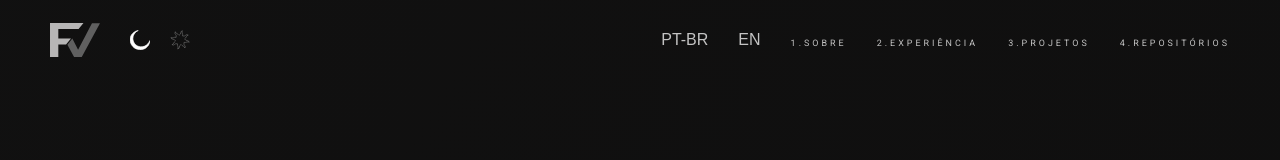
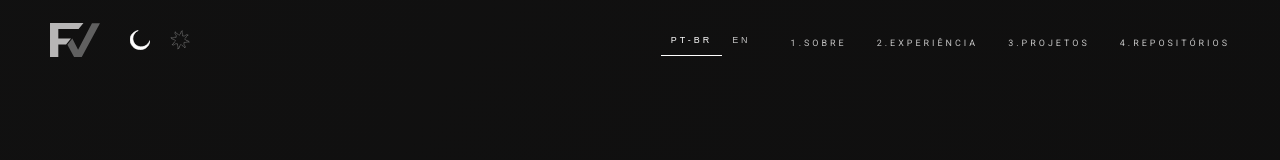
Before and after one commit to vosgale/fernando-vosgale-wbsite, a React (Vite) app: page / in a window 1280 px wide. Shown: the top 160 px of the page. Built offline with nearby package versions, Linux system fonts and the light colour scheme.

Commit message:
menu adjustments

```diff
--- a/src/Components/Topbar/Topbar.tsx
+++ b/src/Components/Topbar/Topbar.tsx
@@ -1,6 +1,8 @@
 import {
   DesktopMenu,
   IconContainer,
+  LanguageButton,
+  LanguageContainer,
   MobileMenu,
   ThemeButton,
   TopbarContainer,
@@ -12,7 +14,7 @@ import IMAGES from "../../Images";
 import useScrollDirection from "../../hooks/useScrollDirection";
 import { DarkIcon } from "../../Images/dark-icon";
 import { LightIcon } from "../../Images/light-icon";
-import { i18n } from '../../i18n';
+import { i18n } from "../../i18n";
 
 export const Topbar = ({
   setTheme,
@@ -46,6 +48,8 @@ export const Topbar = ({
     },
   };
 
+  const [language, setLanguage] = useState(i18n.language);
+
   return (
     <>
       <TopbarContainer
@@ -69,6 +73,7 @@ export const Topbar = ({
             transition={{ type: "tween", duration: 2 }}
             src={IMAGES.logo}
           />
+
           <div className="themeContainer">
             <ThemeButton
               active={theme === "dark"}
@@ -83,6 +88,7 @@ export const Topbar = ({
               <LightIcon />
             </ThemeButton>
           </div>
+
           <Hamburger
             toggle={() => setMobileMenuOpen(!mobileMenuOpen)}
             toggled={mobileMenuOpen}
@@ -92,8 +98,26 @@ export const Topbar = ({
         </IconContainer>
 
         <DesktopMenu>
-          <button onClick={()=> i18n.changeLanguage('ptBR')}>PT-BR</button>
-          <button onClick={()=> i18n.changeLanguage('en')}>EN</button>
+        <LanguageContainer>
+            <LanguageButton
+              active={language === "ptBR"}
+              onClick={() => {
+                i18n.changeLanguage("ptBR");
+                setLanguage("ptBR");
+              }}
+            >
+              PT-BR
+            </LanguageButton>
+            <LanguageButton
+              active={language === "en"}
+              onClick={() => {
+                i18n.changeLanguage("en");
+                setLanguage("en");
+              }}
+            >
+              EN
+            </LanguageButton>
+          </LanguageContainer>
           {menu.map((item, index) => (
             <motion.li
               key={item}
@@ -114,6 +138,7 @@ export const Topbar = ({
       </TopbarContainer>
       <MobileMenu>
         <AnimatePresence>
+
           {mobileMenuOpen && (
             <motion.ul
               initial={{
@@ -129,8 +154,8 @@ export const Topbar = ({
               className="menu-container"
             >
               <>
-              <button onClick={()=> i18n.changeLanguage('ptBR')}>PT-BR</button>
-          <button onClick={()=> i18n.changeLanguage('en')}>EN</button>
+
+
                 {menu.map((item) => (
                   <motion.li
                     key={item}
@@ -151,16 +176,42 @@ export const Topbar = ({
                     <a>{item}</a>
                   </motion.li>
                 ))}
+                  <LanguageContainer>
+            <LanguageButton
+              active={language === "ptBR"}
+              onClick={() => {
+                i18n.changeLanguage("ptBR");
+                setLanguage("ptBR");
+              }}
+            >
+              PT-BR
+            </LanguageButton>
+            <LanguageButton
+              active={language === "en"}
+              onClick={() => {
+                i18n.changeLanguage("en");
+                setLanguage("en");
+              }}
+            >
+              EN
+            </LanguageButton>
+          </LanguageContainer>
                 <div className="themeContainer">
                   <ThemeButton
                     active={theme === "dark"}
-                    onClick={() =>  {setTheme("dark"); setMobileMenuOpen(false)}}
+                    onClick={() => {
+                      setTheme("dark");
+                      setMobileMenuOpen(false);
+                    }}
                   >
                     <DarkIcon />
                   </ThemeButton>
                   <ThemeButton
                     active={theme === "light"}
-                    onClick={() =>  {setTheme("light"); setMobileMenuOpen(false)}}
+                    onClick={() => {
+                      setTheme("light");
+                      setMobileMenuOpen(false);
+                    }}
                   >
                     <LightIcon />
                   </ThemeButton>
--- a/src/Components/Topbar/styles.ts
+++ b/src/Components/Topbar/styles.ts
@@ -50,7 +50,7 @@ export const DesktopMenu = styled.ul`
   align-items: center;
   list-style-type: none;
   color: ${(props) => props.theme.colors.primary};
-  a, button {
+  a {
     font-size: clamp(8px, 0.7vw, 12px);
     transition: 0.5s ease;
     opacity: 75%;
@@ -59,12 +59,7 @@ export const DesktopMenu = styled.ul`
       opacity: 100%;
     }
   }
-  button{
-    background-color: transparent;
-    border: none;
-    color: ${(props) => props.theme.colors.primary};
-    font-size: 16px;
-  }
+
   @media (max-width: 800px) {
     display: none;
   }
@@ -140,3 +135,28 @@ export const MobileMenu = styled.div`
     }
   }
 `;
+
+export const LanguageContainer = styled.div`
+  display: flex;
+`;
+export const LanguageButton = styled.button<{ active: boolean }>`
+  border: none;
+  background: none;
+  color: white;
+  letter-spacing: 3px;
+  opacity: ${(props) => (props.active ? "1" : "75%")};
+  color: ${(props) => props.theme.colors.primary};
+
+  cursor: pointer;
+  padding: 10px;
+  border-bottom: ${(props) => props.active && "thin solid"};
+  font-size: clamp(8px, 0.7vw, 12px);
+  transition: 0.5s ease;
+  &:hover {
+    opacity: 1;
+  }
+  @media(max-width: 800px){
+    border: none;
+    font-size: 18px;
+  }
+`;
```
